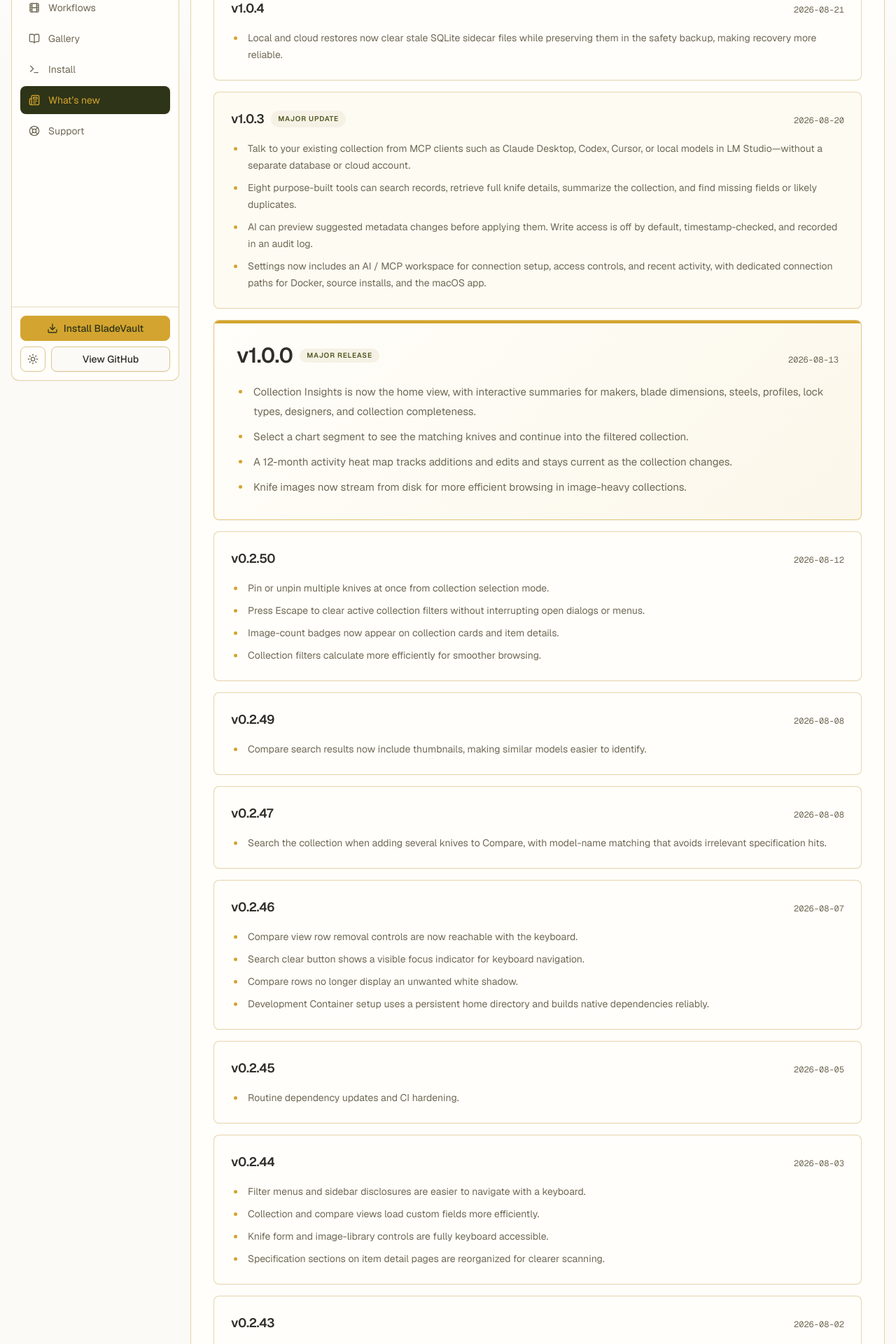
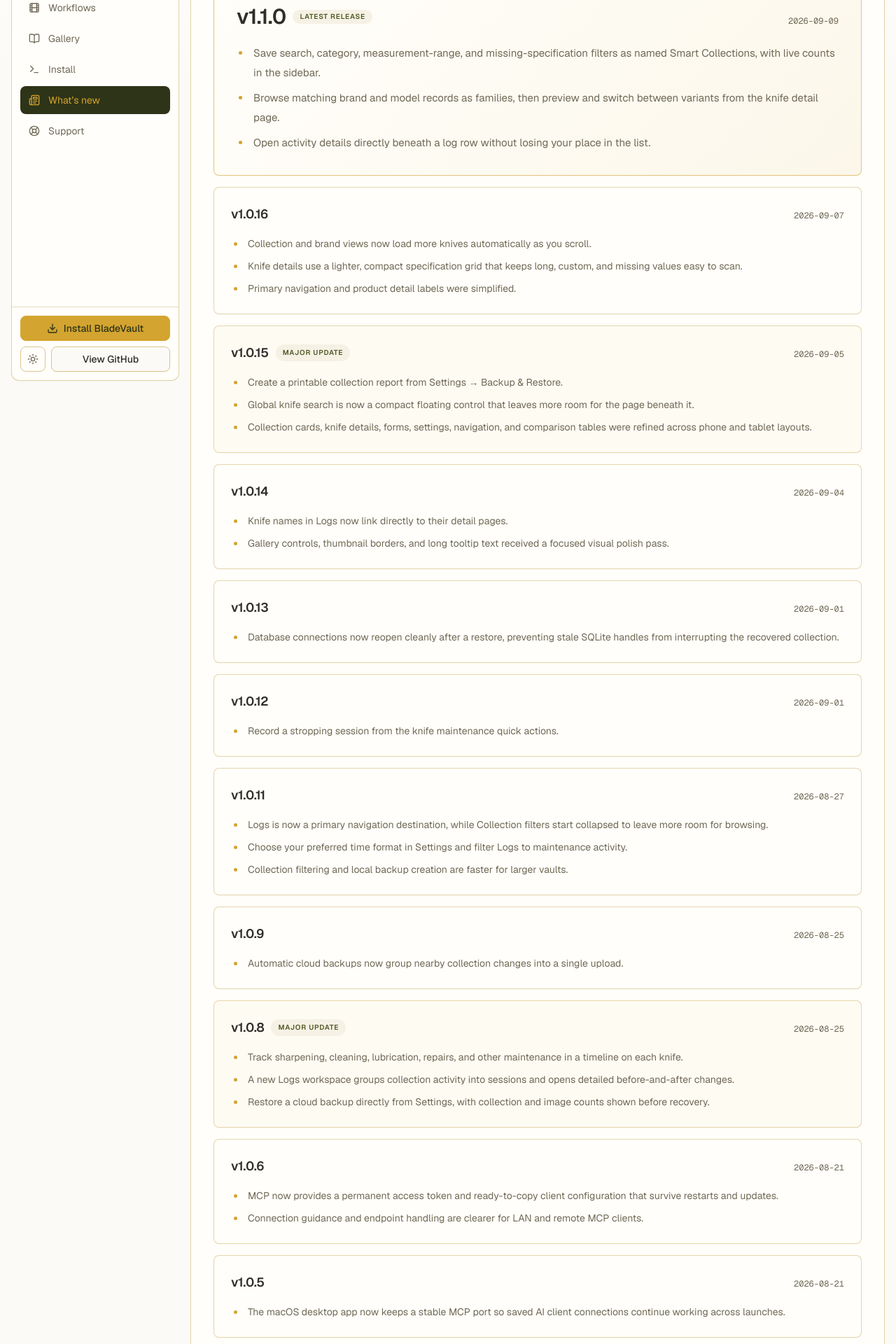
Before and after one commit to dedkola/bladevault-web, a Next.js app: page /whats-new in a window 1280 px wide. Shown: the part 240-2160 px from the top of the page at 70% size. Built offline with nearby package versions, Linux system fonts and the light colour scheme; no server answers.

Commit message:
feat(site): update what's new through v1.1.0

```diff
--- a/app/whats-new/page.tsx
+++ b/app/whats-new/page.tsx
@@ -8,7 +8,7 @@
 
 const pageTitle = "What’s new in BladeVault"
 const pageDescription =
-  "BladeVault release notes, including MCP support for talking to your knife collection with Claude, Codex, Cursor, LM Studio, and local AI models."
+  "BladeVault release notes, including Smart Collections, model family browsing, maintenance history, collection reports, and MCP support."
 
 export const metadata: Metadata = {
   title: pageTitle,
@@ -28,6 +28,100 @@
 }
 
 const releases = [
+  {
+    version: "v1.1.0",
+    date: "2026-09-09",
+    major: true,
+    milestone: true,
+    latest: true,
+    changes: [
+      "Save search, category, measurement-range, and missing-specification filters as named Smart Collections, with live counts in the sidebar.",
+      "Browse matching brand and model records as families, then preview and switch between variants from the knife detail page.",
+      "Open activity details directly beneath a log row without losing your place in the list.",
+    ],
+  },
+  {
+    version: "v1.0.16",
+    date: "2026-09-07",
+    changes: [
+      "Collection and brand views now load more knives automatically as you scroll.",
+      "Knife details use a lighter, compact specification grid that keeps long, custom, and missing values easy to scan.",
+      "Primary navigation and product detail labels were simplified.",
+    ],
+  },
+  {
+    version: "v1.0.15",
+    date: "2026-09-05",
+    major: true,
+    changes: [
+      "Create a printable collection report from Settings → Backup & Restore.",
+      "Global knife search is now a compact floating control that leaves more room for the page beneath it.",
+      "Collection cards, knife details, forms, settings, navigation, and comparison tables were refined across phone and tablet layouts.",
+    ],
+  },
+  {
+    version: "v1.0.14",
+    date: "2026-09-04",
+    changes: [
+      "Knife names in Logs now link directly to their detail pages.",
+      "Gallery controls, thumbnail borders, and long tooltip text received a focused visual polish pass.",
+    ],
+  },
+  {
+    version: "v1.0.13",
+    date: "2026-09-01",
+    changes: [
+      "Database connections now reopen cleanly after a restore, preventing stale SQLite handles from interrupting the recovered collection.",
+    ],
+  },
+  {
+    version: "v1.0.12",
+    date: "2026-09-01",
+    changes: [
+      "Record a stropping session from the knife maintenance quick actions.",
+    ],
+  },
+  {
+    version: "v1.0.11",
+    date: "2026-08-27",
+    changes: [
+      "Logs is now a primary navigation destination, while Collection filters start collapsed to leave more room for browsing.",
+      "Choose your preferred time format in Settings and filter Logs to maintenance activity.",
+      "Collection filtering and local backup creation are faster for larger vaults.",
+    ],
+  },
+  {
+    version: "v1.0.9",
+    date: "2026-08-25",
+    changes: [
+      "Automatic cloud backups now group nearby collection changes into a single upload.",
+    ],
+  },
+  {
+    version: "v1.0.8",
+    date: "2026-08-25",
+    major: true,
+    changes: [
+      "Track sharpening, cleaning, lubrication, repairs, and other maintenance in a timeline on each knife.",
+      "A new Logs workspace groups collection activity into sessions and opens detailed before-and-after changes.",
+      "Restore a cloud backup directly from Settings, with collection and image counts shown before recovery.",
+    ],
+  },
+  {
+    version: "v1.0.6",
+    date: "2026-08-21",
+    changes: [
+      "MCP now provides a permanent access token and ready-to-copy client configuration that survive restarts and updates.",
+      "Connection guidance and endpoint handling are clearer for LAN and remote MCP clients.",
+    ],
+  },
+  {
+    version: "v1.0.5",
+    date: "2026-08-21",
+    changes: [
+      "The macOS desktop app now keeps a stable MCP port so saved AI client connections continue working across launches.",
+    ],
+  },
   {
     version: "v1.0.4",
     date: "2026-08-21",
@@ -319,6 +413,7 @@
               {releases.map((release) => {
                 const isMajor = "major" in release && release.major
                 const isMilestone = "milestone" in release && release.milestone
+                const isLatest = "latest" in release && release.latest
                 return (
                   <article
                     key={release.version}
@@ -344,7 +439,11 @@
                         </Link>
                         {isMajor && (
                           <span className="vault-chip">
-                            {isMilestone ? "Major release" : "Major update"}
+                            {isLatest
+                              ? "Latest release"
+                              : isMilestone
+                                ? "Major release"
+                                : "Major update"}
                           </span>
                         )}
                       </h2>
```
